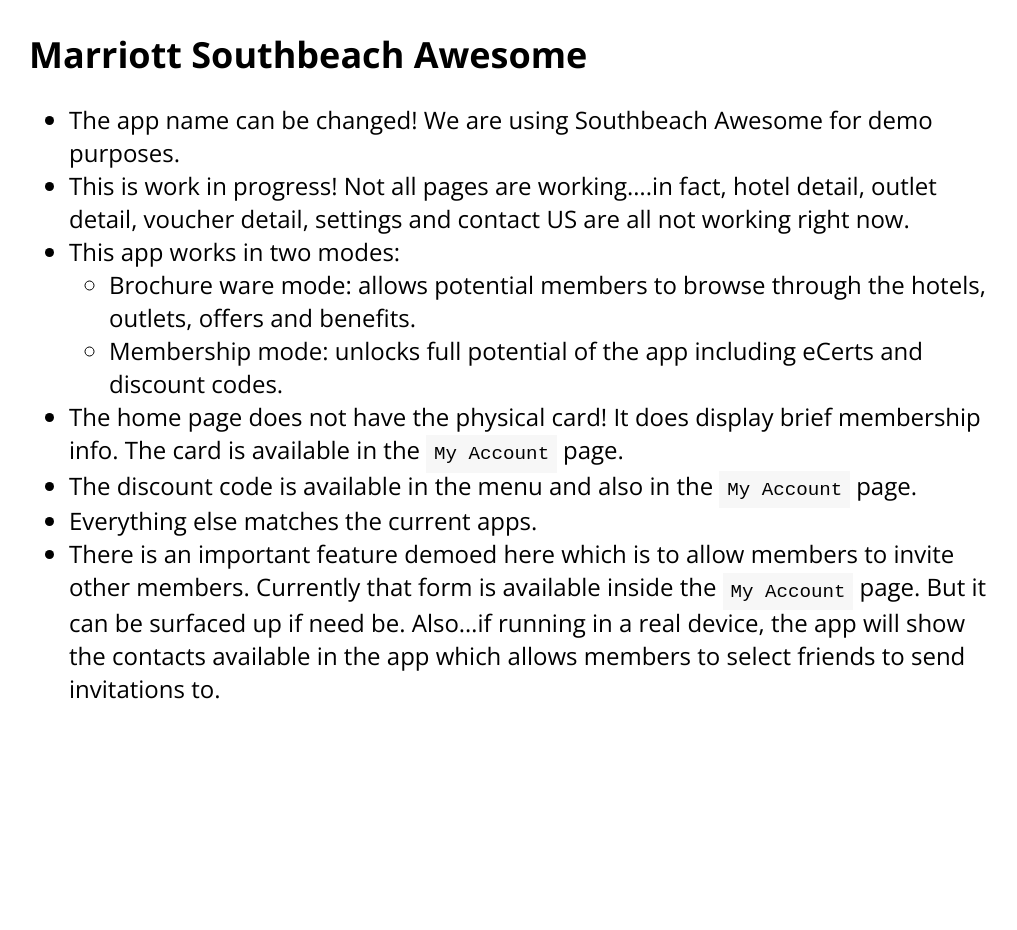
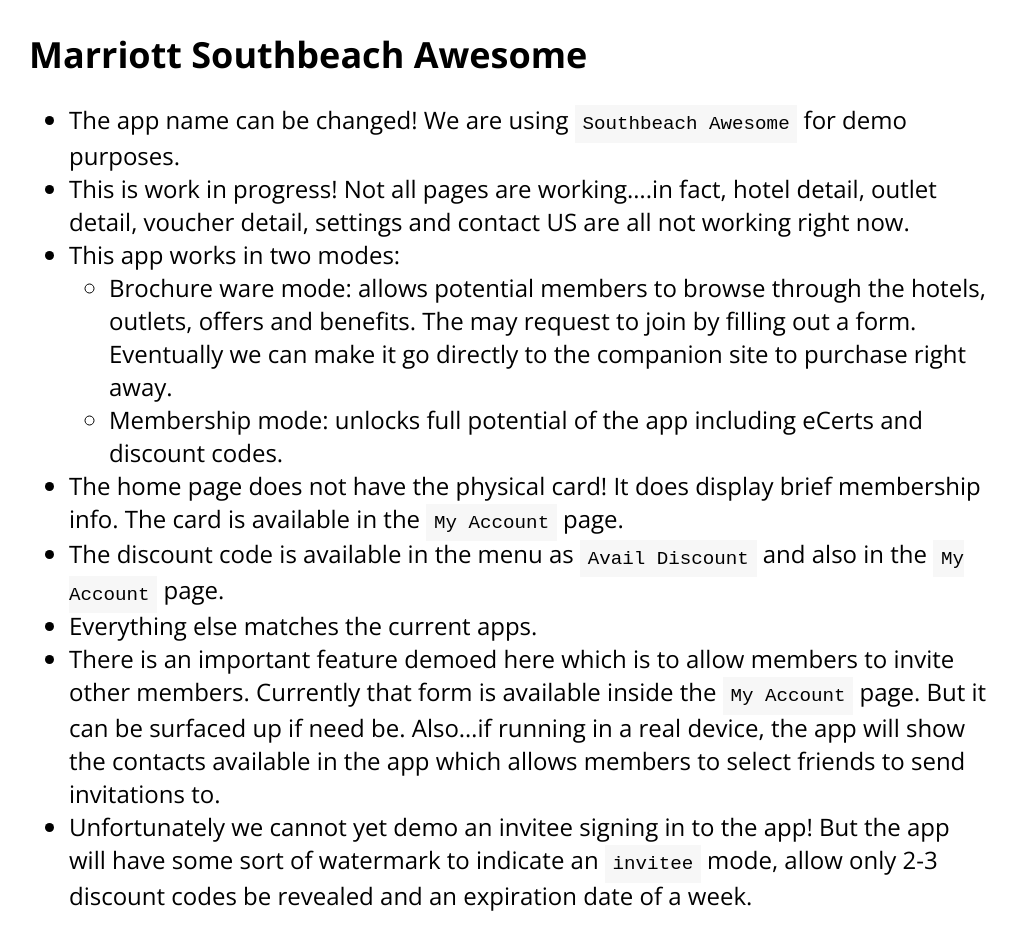
Before and after one commit to hmccode/hmccode.github.io, a Jekyll site: the page built from demo/index.md, in a window 1280 px wide. Shown: the whole page, without its empty margins (131-1148 px from the left). Built offline with Jekyll 4.4.1, drawn with Linux system fonts in a browser that asks for light colours; nearby versions of some CDN libraries; a script that is not in the unit is left out.

Commit message:
Updated the demo page

```diff
--- a/demo/index.md
+++ b/demo/index.md
@@ -5,12 +5,13 @@ title: HMC Mobile Demo
 
 ## Marriott Southbeach Awesome
 
-- The app name can be changed! We are using Southbeach Awesome for demo purposes.
+- The app name can be changed! We are using `Southbeach Awesome` for demo purposes.
 - This is work in progress! Not all pages are working....in fact, hotel detail, outlet detail, voucher detail, settings and contact US are all not working right now.
 - This app works in two modes:
-	- Brochure ware mode: allows potential members to browse through the hotels, outlets, offers and benefits.
+	- Brochure ware mode: allows potential members to browse through the hotels, outlets, offers and benefits. The may request to join by filling out a form. Eventually we can make it go directly to the companion site to purchase right away.
 	- Membership mode: unlocks full potential of the app including eCerts and discount codes.
 - The home page does not have the physical card! It does display brief membership info. The card is available in the `My Account` page.
-- The discount code is available in the menu and also in the `My Account` page.
+- The discount code is available in the menu as `Avail Discount` and also in the `My Account` page.
 - Everything else matches the current apps.
 - There is an important feature demoed here which is to allow members to invite other members. Currently that form is available inside the `My Account` page. But it can be surfaced up if need be. Also...if running in a real device, the app will show the contacts available in the app which allows members to select friends to send invitations to.
+- Unfortunately we cannot yet demo an invitee signing in to the app! But the app will have some sort of watermark to indicate an `invitee` mode, allow only 2-3 discount codes be revealed and an expiration date of a week.
```
